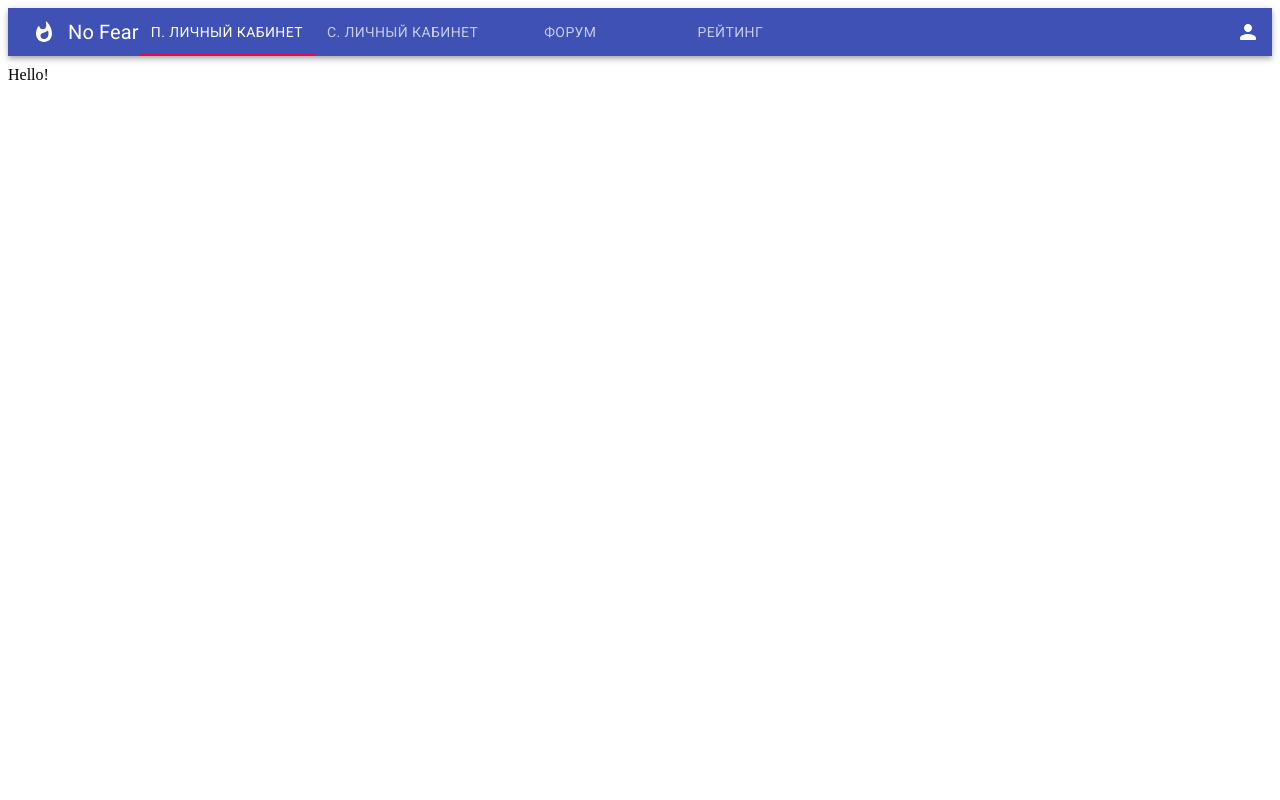
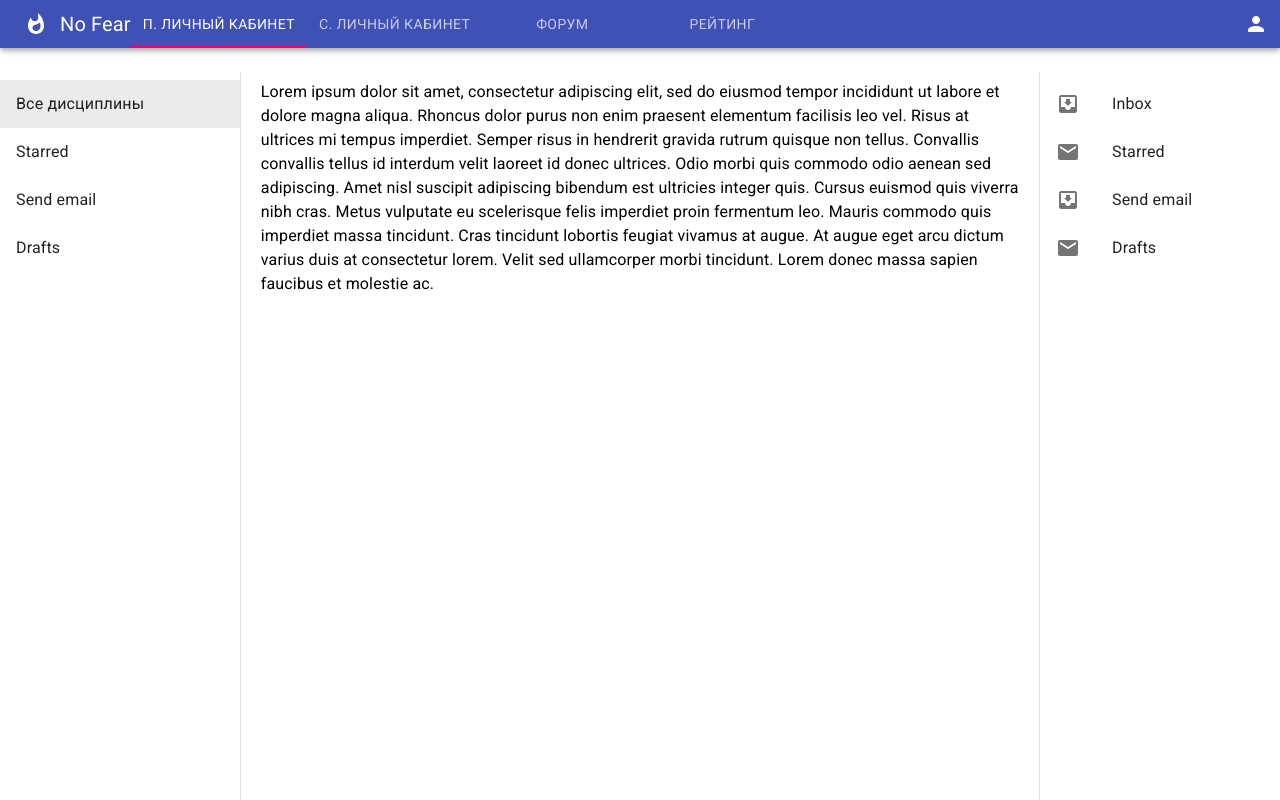
Before and after one commit to Nowely/NoFear, a React (Create React App) app in the folder frontend/: page / in a window 1280 px wide. Built offline with nearby package versions, Linux system fonts and the light colour scheme.

Commit message:
Add navigate for teaching area

```diff
--- /dev/null
+++ b/frontend/src/Pages/TeachingArea/AllDiscipline.js
@@ -0,0 +1,39 @@
+import {Drawer, List, ListItem, ListItemIcon, ListItemText, Typography} from "@material-ui/core";
+import InboxIcon from "@material-ui/icons/MoveToInbox";
+import MailIcon from "@material-ui/icons/Mail";
+import {useStyles} from "../../styles";
+
+export const AllDiscipline = (props) => {
+  const classes = useStyles();
+  return <>
+    <Typography paragraph>
+      Lorem ipsum dolor sit amet, consectetur adipiscing elit, sed do eiusmod tempor incididunt
+      ut labore et dolore magna aliqua. Rhoncus dolor purus non enim praesent elementum
+      facilisis leo vel. Risus at ultrices mi tempus imperdiet. Semper risus in hendrerit
+      gravida rutrum quisque non tellus. Convallis convallis tellus id interdum velit laoreet id
+      donec ultrices. Odio morbi quis commodo odio aenean sed adipiscing. Amet nisl suscipit
+      adipiscing bibendum est ultricies integer quis. Cursus euismod quis viverra nibh cras.
+      Metus vulputate eu scelerisque felis imperdiet proin fermentum leo. Mauris commodo quis
+      imperdiet massa tincidunt. Cras tincidunt lobortis feugiat vivamus at augue. At augue eget
+      arcu dictum varius duis at consectetur lorem. Velit sed ullamcorper morbi tincidunt. Lorem
+      donec massa sapien faucibus et molestie ac.
+    </Typography>
+
+    <Drawer
+      anchor="right"
+      variant="permanent"
+      className={classes.drawer}
+      classes={{paper: classes.drawerPaper,}}>
+      <div className={classes.drawerContainer}>
+        <List>
+          {['Inbox', 'Starred', 'Send email', 'Drafts'].map((text, index) => (
+            <ListItem button key={text}>
+              <ListItemIcon>{index % 2 === 0 ? <InboxIcon/> : <MailIcon/>}</ListItemIcon>
+              <ListItemText primary={text}/>
+            </ListItem>
+          ))}
+        </List>
+      </div>
+    </Drawer>
+  </>
+}
--- a/frontend/src/Pages/TeachingArea/TeachingArea.js
+++ b/frontend/src/Pages/TeachingArea/TeachingArea.js
@@ -1,15 +1,48 @@
 import {useStyles} from '../../styles'
 import {useEffect, useState} from "react";
+import Paper from '@material-ui/core/Paper';
+import {Button, Container, Drawer, List, ListItem, ListItemIcon, ListItemText, Typography} from "@material-ui/core";
+import InboxIcon from '@material-ui/icons/MoveToInbox';
+import MailIcon from '@material-ui/icons/Mail';
+import {AllDiscipline} from "./AllDiscipline";
 
 export const TeachingArea = (props) => {
-	const classes = useStyles();
-	const [tasks, setTasks] = useState([]);
+  const classes = useStyles();
+  const [selectedIndex, setSelectedIndex] = useState(0);
 
-	useEffect(() => {
-		//Task.get((response) => setTasks(response.data))
-	}, []);
+  const handleListItemClick = (event, index) => {
+    setSelectedIndex(index);
+  };
 
-	return <div>
-		Hello!
-	</div>
+  const renderSwitch = () => {
+    switch (selectedIndex) {
+      case 0:
+        return <AllDiscipline/>;
+      case 1:
+      default:
+        return 'ASDASDsadasdasdasd';
+    }
+  }
+
+  return <>
+    <Drawer
+      variant="permanent"
+      className={classes.drawer}
+      classes={{paper: classes.drawerPaper,}}>
+      <div className={classes.drawerContainer}>
+        <List>
+          {['Все дисциплины', 'Starred', 'Send email', 'Drafts'].map((text, index) => (
+            <ListItem
+              button key={text}
+              selected={selectedIndex === index}
+              onClick={(event) => handleListItemClick(event, index)}
+            >
+              <ListItemText primary={text}/>
+            </ListItem>
+          ))}
+        </List>
+      </div>
+    </Drawer>
+    {renderSwitch()}
+  </>
 }
--- a/frontend/src/components/Layout.js
+++ b/frontend/src/components/Layout.js
@@ -32,7 +32,7 @@ export const Layout = props => {
 
 	return (
 		<div className={classes.root}>
-			<AppBar position="static">
+			<AppBar className={classes.appBar} position="fixed">
 				<Toolbar variant="dense">
 					<IconButton edge="start" color="inherit" aria-label="menu">
 						<WhatshotRoundedIcon/>
--- a/frontend/src/styles.js
+++ b/frontend/src/styles.js
@@ -5,11 +5,15 @@ export const useStyles = makeStyles((theme) => ({
 		flexGrow: 1,
 		backgroundColor: theme.palette.background.paper,
 	},
+	appBar: {
+    zIndex: theme.zIndex.drawer + 1,
+  },
 	grow: {
 		flexGrow: 1,
 	},
 	container: {
-		marginTop: 10,
+		width: '60%',
+		marginTop: 80,
 		display: 'flex',
 		flexWrap: 'wrap',
 	},
@@ -48,6 +52,18 @@ export const useStyles = makeStyles((theme) => ({
 	inputRoot: {
 		color: 'inherit',
 	},
+	drawer: {
+    width: 240,
+    flexShrink: 0,
+  },
+	//TODO сделать более корректный margin top
+  drawerPaper: {
+		marginTop: 72,
+    width: 240,
+  },
+  drawerContainer: {
+    overflow: 'auto',
+  },
 	inputInput: {
 		padding: theme.spacing(1, 1, 1, 0),
 		// vertical padding + font size from searchIcon
```
